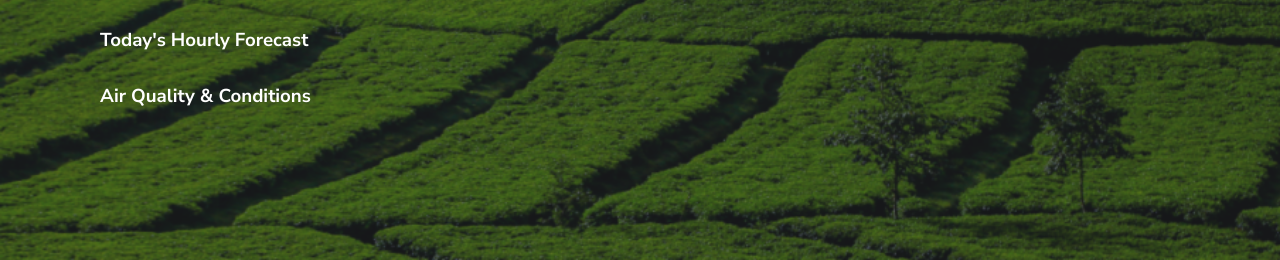
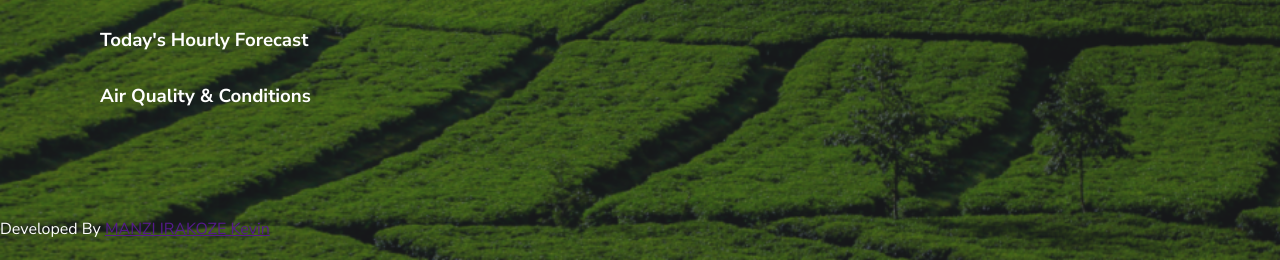
Before and after one commit to Code-harness/e-teganya, a plain HTML site: page index.html in a window 1280 px wide. Shown: the part 540-800 px from the top of the page. Drawn offline with Linux system fonts and the light colour scheme; no server answers.

Commit message:
e-teganya updated Redesign-v1.03

```diff
--- a/assets/css/main.css
+++ b/assets/css/main.css
@@ -20,6 +20,7 @@ body {
 }
 
 .wrappers {
+  position: relative;
   width: 100%;
   min-height: 100vh;
   display: flex;
@@ -186,6 +187,10 @@ body {
   background: #208bbd;
   border-radius: 3px;
 }
+footer{
+  position: absolute;
+  bottom: 20px;
+}
 
 /* Responsive */
 @media (max-width: 768px) {
--- a/index.html
+++ b/index.html
@@ -119,6 +119,12 @@
       </aside>
     </main>
 
+    <footer>
+      <div class="footer_main">
+        <p>Developed By <a href="">MANZI IRAKOZE Kevin</a></p>
+      </div>
+    </footer>
+
     <script src="./assets/js/main.js"></script>
   </body>
 </html>
```
